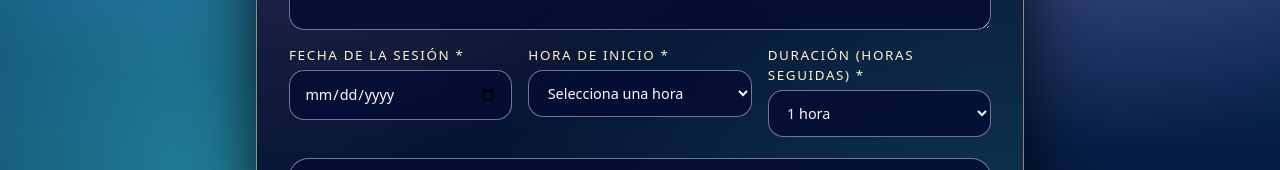
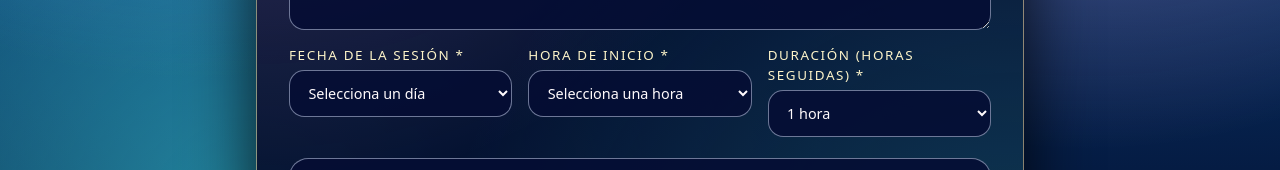
Before and after one commit to lulabtechnology/Entre-almas-abiertas-reservas, a Next.js app: page / in a window 1280 px wide. Shown: the part 594-764 px from the top of the page. Built offline with nearby package versions, Linux system fonts and the light colour scheme.

Commit message:
Implement date selection dropdown with labels
Added day and month names for date selection and updated date input to use a dropdown.

```diff
--- a/app/page.tsx
+++ b/app/page.tsx
@@ -4,6 +4,62 @@ import { useState, FormEvent, useMemo } from "react";
 
 const HOURLY_RATE = 60;
 const HOURS = Array.from({ length: 12 }, (_, i) => 8 + i); // 8 → 19
+
+const DAY_NAMES = [
+  "Domingo",
+  "Lunes",
+  "Martes",
+  "Miércoles",
+  "Jueves",
+  "Viernes",
+  "Sábado"
+];
+
+const MONTH_NAMES = [
+  "enero",
+  "febrero",
+  "marzo",
+  "abril",
+  "mayo",
+  "junio",
+  "julio",
+  "agosto",
+  "septiembre",
+  "octubre",
+  "noviembre",
+  "diciembre"
+];
+
+type DateOption = {
+  value: string; // YYYY-MM-DD
+  label: string; // Ej: "Lunes · 2 de diciembre 2025"
+};
+
+function getNextDateOptions(count: number): DateOption[] {
+  const base = new Date();
+  base.setHours(0, 0, 0, 0);
+
+  const options: DateOption[] = [];
+
+  for (let i = 0; i < count; i++) {
+    const d = new Date(base);
+    d.setDate(base.getDate() + i);
+
+    const year = d.getFullYear();
+    const month = (d.getMonth() + 1).toString().padStart(2, "0");
+    const day = d.getDate().toString().padStart(2, "0");
+
+    const value = `${year}-${month}-${day}`;
+
+    const label = `${DAY_NAMES[d.getDay()]} · ${d.getDate()} de ${
+      MONTH_NAMES[d.getMonth()]
+    } ${year}`;
+
+    options.push({ value, label });
+  }
+
+  return options;
+}
 
 function formatHour(h: number) {
   return `${h.toString().padStart(2, "0")}:00`;
@@ -27,6 +83,9 @@ export default function ReservaPage() {
   const [errorMessage, setErrorMessage] = useState<string | null>(null);
 
   const total = useMemo(() => HOURLY_RATE * duracionHoras, [duracionHoras]);
+
+  // Generamos el menú de días (por ejemplo próximos 30 días)
+  const dateOptions = useMemo(() => getNextDateOptions(30), []);
 
   function handleFechaChange(value: string) {
     setFecha(value);
@@ -107,7 +166,7 @@ export default function ReservaPage() {
             {/* Card con formulario */}
             <section className="card-soft">
               <form onSubmit={handleSubmit}>
-                {/* Primera fila: nombre y edad */}
+                {/* Nombre y edad */}
                 <div className="grid grid-cols-1 sm:grid-cols-2 gap-4">
                   <div className="form-field">
                     <label>Nombre completo *</label>
@@ -186,14 +245,21 @@ export default function ReservaPage() {
 
                 {/* Fecha / hora / duración */}
                 <div className="grid grid-cols-1 sm:grid-cols-3 gap-4">
+                  {/* FECHA CON MENÚ DESPLEGABLE */}
                   <div className="form-field">
                     <label>Fecha de la sesión *</label>
-                    <input
-                      type="date"
+                    <select
                       value={fecha}
                       onChange={(e) => handleFechaChange(e.target.value)}
                       required
-                    />
+                    >
+                      <option value="">Selecciona un día</option>
+                      {dateOptions.map((opt) => (
+                        <option key={opt.value} value={opt.value}>
+                          {opt.label}
+                        </option>
+                      ))}
+                    </select>
                   </div>
 
                   <div className="form-field">
@@ -291,7 +357,7 @@ export default function ReservaPage() {
                   </div>
                 </div>
 
-                {/* Mensajes de error / éxito */}
+                {/* Mensajes error / éxito */}
                 {errorMessage && (
                   <div
                     style={{
```
